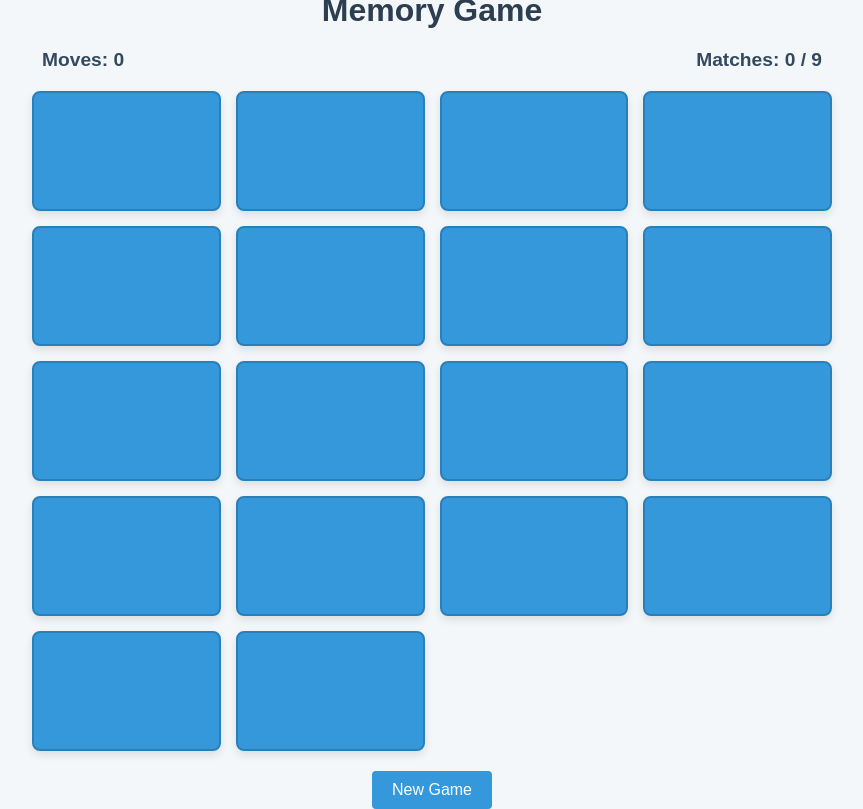
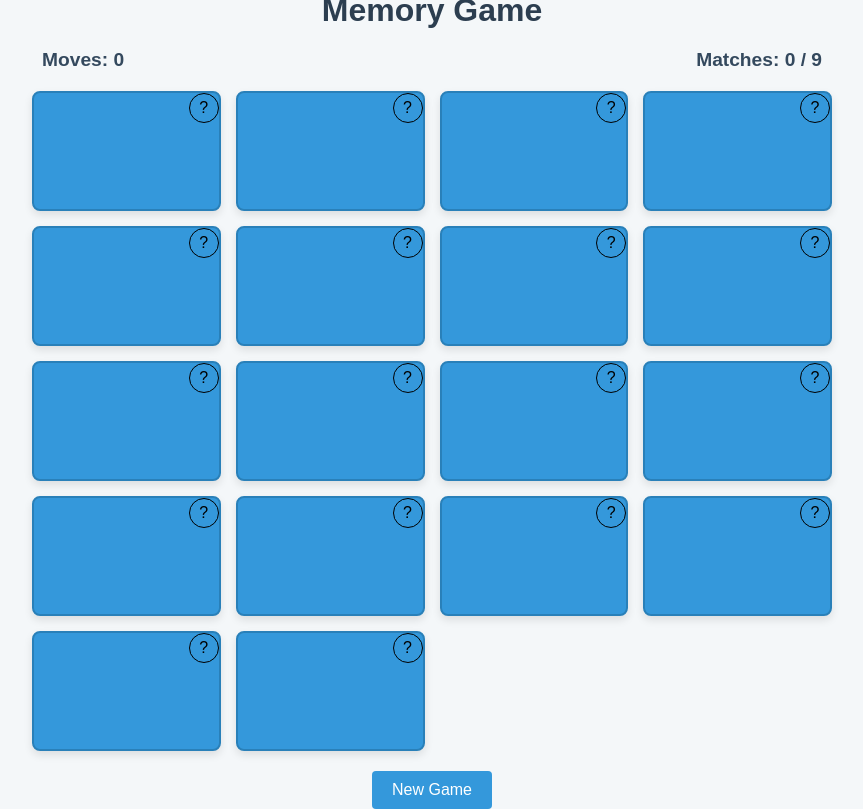
Before and after one commit to Albert24-Front-end/Memory-Game, a Vue app: page / in a window 1280 px wide. Shown: the whole page, without its empty margins (208-1071 px from the left). Built offline with nearby package versions, Linux system fonts and the light colour scheme.

Commit message:
emitting events in Vue 3 practice

```diff
--- a/src/App.vue
+++ b/src/App.vue
@@ -13,7 +13,7 @@ const matches = computed(() => matchedCards.value.size / 2);
 const gameId = ref(0);
 const isGameWon = computed(() => matches.value === totalPairs);
 
-function resetGame() {
+function resetGame(timeout: number) {
   gameId.value += 1;
   moves.value = 0;
   matchedCards.value.clear();
@@ -21,7 +21,11 @@ function resetGame() {
 
   setTimeout(() => {
     cards.value = shuffleCards([...symbols, ...symbols]);
-  }, 300);
+  }, timeout);
+}
+
+function showHint(index: number, image: string) {
+  alert(`This card has index №${index} and image ${image}`)
 }
 
 function openCard(index: number) {
@@ -66,7 +70,7 @@ watch(hasTwoCardsOpened, (areTwoCardsOpened) => {
   }
 });
 
-resetGame();
+resetGame(500);
 </script>
 
 <template>
@@ -87,10 +91,11 @@ resetGame();
         :status="getStatus(index)"
         :disabled="hasTwoCardsOpened"
         @click="openCard(index)"
+        @hint="showHint(index, $event)"
       />
     </div>
 
-    <button @click="resetGame">New Game</button>
+    <form action="#"><button @click.prevent="resetGame(500)">New Game</button></form>
 
     <div v-if="isGameWon" class="win-message">Congratulations! You won in {{ moves }} moves!</div>
   </div>
--- a/src/components/MemoryCard.vue
+++ b/src/components/MemoryCard.vue
@@ -1,23 +1,33 @@
 <script setup lang="ts">
-defineProps<{
-    image: string,
-    name: string,
-    status: 'closed' | 'opened' | 'matched',
-    disabled?: boolean
-}>()
+const props = defineProps<{
+  image: string;
+  name: string;
+  status: 'closed' | 'opened' | 'matched';
+  disabled?: boolean;
+}>();
+
+const emit = defineEmits<{
+  hint: [image: string];
+}>();
+
+function handleHint() {
+  emit('hint', props.image);
+}
 </script>
 
 <template>
   <div
     class="card"
     :class="{
-        flipped: status === 'opened' || status === 'matched',
-        matched: status === 'matched',
-        disabled
+      flipped: status === 'opened' || status === 'matched',
+      matched: status === 'matched',
+      disabled,
     }"
   >
     <div class="card-inner">
-      <div class="card-face card-back"></div>
+      <div class="card-face card-back">
+        <div class="question-mark" @click.stop="handleHint">?</div>
+      </div>
       <div class="card-face card-front">
         <img :src="image" :alt="name" />
       </div>
@@ -81,4 +91,18 @@ defineProps<{
 .card.disabled {
   pointer-events: none;
 }
+
+.card .question-mark {
+  position: absolute;
+  right: 0;
+  top: 0;
+  width: 30px;
+  height: 30px;
+  display: flex;
+  justify-content: center;
+  align-items: center;
+  border-radius: 50%;
+  border: 1px solid black;
+  cursor: wait;
+}
 </style>
```
